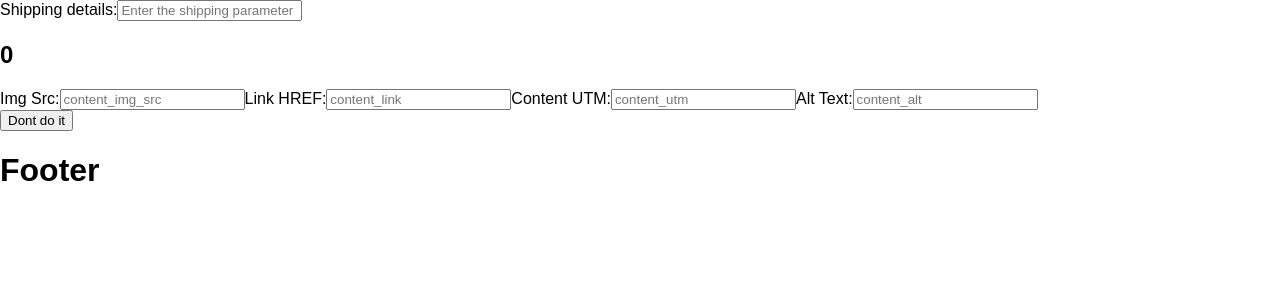
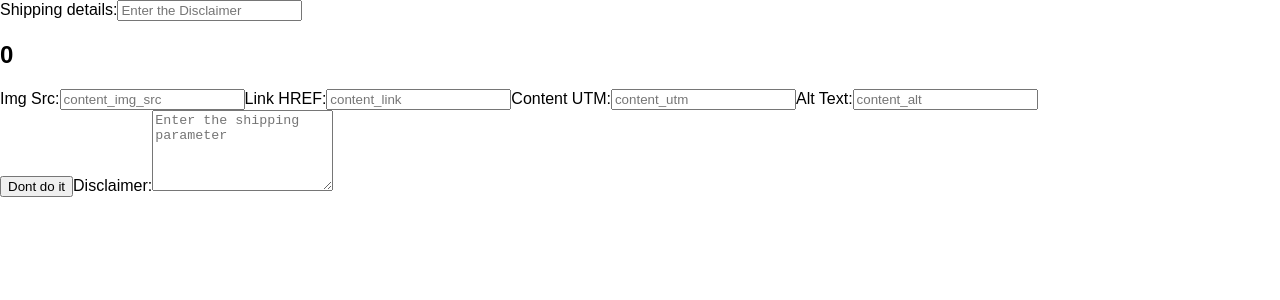
Before and after one commit to GrantHolcombe/UD-Email-builder, a React (Create React App) app: page / in a window 1280 px wide. Shown: the top 300 px of the page. Built offline with nearby package versions, Linux system fonts and the light colour scheme.

Commit message:
added comments to blockChange function, hooked up footer to a textarea

```diff
--- a/src/App.js
+++ b/src/App.js
@@ -34,13 +34,20 @@ handleChange(e) {
   this.setState(change)
 }
 
-blockChange(e) {
-  let change = {}
-  // let newBlock = {
-  //
-  // }
-  change[e.target.name] = e.target.value
-  console.log(change);
+blockChange(event, id) {
+  // copy array from state
+  let newArr = [...this.state.content_data]
+  // copy specific object from array in state
+  let change = Object.assign({}, this.state.content_data[id])
+  // loop through coppied object and change updated property
+  for(var property in change) {
+    if(property === event.target.name)
+    change[event.target.name] = event.target.value
+  }
+  // cut out the outdated object and inject the updated one from the copied array
+  newArr.splice(id, 1, change);
+  // rewrite the updated array to state
+  this.setState({ content_data: newArr });
 }
 
 addContentBlock() {
@@ -64,7 +71,7 @@ addContentBlock() {
         <p>{this.state.header_data}</p>
         <Content onChange={this.blockChange} contentData={this.state.content_data}/>
         <button onClick={this.addContentBlock}>Dont do it</button>
-        <Footer />
+        <Footer onChange={this.handleChange} data={this.state.footer_data} />
       </div>
     );
   }
--- a/src/components/content.js
+++ b/src/components/content.js
@@ -9,16 +9,16 @@ class Content extends Component {
       <div key={item.content_id} className="content-block">
           <h2>{item.content_id}</h2>
         <label>Img Src:
-          <input onChange={this.props.onChange} value={this.props.contentData[item.content_id].content_img_src} type="text" name={Object.keys(item)[1]} placeholder={Object.keys(item)[1]} />
+          <input onChange={(e) => {this.props.onChange(e, item.content_id)}} value={this.props.contentData[item.content_id].content_img_src} type="text" name={Object.keys(item)[1]} placeholder={Object.keys(item)[1]} />
         </label>
         <label>Link HREF:
-          <input type="text" name={Object.keys(item)[2]} placeholder={Object.keys(item)[2]} />
+          <input onChange={(e) => {this.props.onChange(e, item.content_id)}} value={this.props.contentData[item.content_id].content_link} type="text" name={Object.keys(item)[2]} placeholder={Object.keys(item)[2]} />
         </label>
         <label>Content UTM:
-          <input type="text" name={Object.keys(item)[3]} placeholder={Object.keys(item)[3]} />
+          <input onChange={(e) => {this.props.onChange(e, item.content_id)}} value={this.props.contentData[item.content_id].content_utm} type="text" name={Object.keys(item)[3]} placeholder={Object.keys(item)[3]} />
         </label>
         <label>Alt Text:
-          <input type="text" name={Object.keys(item)[4]} placeholder={Object.keys(item)[4]} />
+          <input onChange={(e) => {this.props.onChange(e, item.content_id)}} value={this.props.contentData[item.content_id].content_alt} type="text" name={Object.keys(item)[4]} placeholder={Object.keys(item)[4]} />
         </label>
       </div>
     );
--- a/src/components/footer.js
+++ b/src/components/footer.js
@@ -3,7 +3,9 @@ import React, { Component } from 'react';
 class Footer extends Component {
   render() {
     return (
-      <h1> Footer </h1>
+      <label>Disclaimer:
+        <textarea rows="5" onChange={this.props.onChange} value={this.props.data} name="footer_data" placeholder="Enter the shipping parameter"></textarea>
+      </label>
     );
   }
 }
--- a/src/components/header.js
+++ b/src/components/header.js
@@ -4,7 +4,7 @@ class Header extends Component {
   render() {
     return (
       <label>Shipping details:
-        <input type="text" onChange={this.props.onChange} value={this.props.data} name="header_data" placeholder="Enter the shipping parameter" />
+        <input type="text" onChange={this.props.onChange} value={this.props.data} name="header_data" placeholder="Enter the Disclaimer" />
       </label>
     );
   }
```
